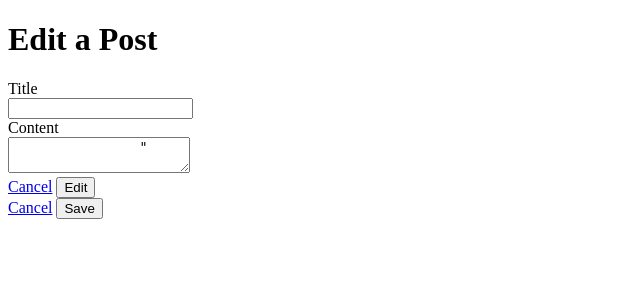
After one commit to codebangbang/flask-blogly, a Flask app: template templates/posts/edit.html in a window 1280 px wide. The commit adds this page. Shown: the top 300 px of the page, without its empty margins (0-640 px from the left). Run offline with Flask 3, Linux system fonts and the light colour scheme; the template is opened without the code that fills it, so the values that code supplies are empty.

Commit message:
Finished working on 1/22/24

```diff
--- a/app.py
+++ b/app.py
@@ -1,8 +1,8 @@
 """Blogly application."""
 
-from flask import Flask, request, render_template, redirect
+from flask import Flask, request, render_template, redirect, flash
 from flask_debugtoolbar import DebugToolbarExtension
-from models import db, connect_db, User
+from models import db, connect_db, User, Post
 
 app = Flask(__name__)
 app.config['SQLALCHEMY_DATABASE_URI'] = 'postgresql:///blogly'
@@ -10,13 +10,16 @@ app.config['SQLALCHEMY_TRACK_MODIFICATIONS']  =  False
 app.config['SQLALCHEMY_ECHO'] =  True
 app.config['SECRET_KEY'] = "fgshsafadfhd"
 app.config['DEBUG_TB_INTERCEPT_REDIRECTS'] = False
+
 connect_db(app)
+# db.create_all()
 
 debug = DebugToolbarExtension(app)
 
 @app.route('/')
 def root():
-    return redirect("/users")
+    posts = Post.query.order_by(Post.created_at.desc()).limit(5).all()
+    return render_template('posts/index.html', posts=posts)
 
 
 @app.route('/users')
@@ -84,10 +87,63 @@ def delete_user(user_id):
 
     return redirect("/users")
 
-# @app.route("/species/<species_id>")
-# def show_pets_by_species(species_id):
-#     pets = Pet.get_by_species(species_id)
-#     return render_template("species.html", pets=pets, species=species_id)
 
 
-# @app.route()
+
+
+
+
+@app.route('/users/<int:user_id>/posts/new')
+def posts_new_form(user_id):
+    user = User.query.get_or_404(user_id)
+    return render_template('posts/new.html', user=user)
+
+
+@app.route('/users/<int:user_id>/posts/new', methods=["POST"])
+def posts_new(user_id):
+    user = User.query.get_or_404(user_id)
+    new_post = Post(title=request.form['title'],
+        content=request.form['content'],
+        user=user)
+    db.session.add(new_post)
+    db.session.commit()
+
+    return redirect(f"/users/{user_id}")
+
+
+@app.route("/posts/<int:post_id>")
+def show_post(post_id):
+
+    post = Post.query.get_or_404(post_id)
+    return render_template("posts/show.html", post=post)
+
+
+@app.route("/posts/<int:post_id>/edit")
+def edit_post(post_id):
+
+    post = Post.query.get_or_404(post_id)
+    return render_template("posts/edit.html", post=post)
+
+
+@app.route("/posts/<int:post_id>/edit", methods=["POST"])
+def update_post(post_id):
+
+    post = Post.query.get_or_404(post_id)
+    post.title = request.form['title']
+    post.content = request.form['content']
+
+    db.session.add(post)
+    db.session.commit()
+
+    return redirect(f"/users/{post.user_id}")
+
+
+@app.route("/posts/<int:post_id>/delete", methods=["POST"])
+def delete_post(post_id):
+
+    post = Post.query.get_or_404(post_id)
+    user_id = post.user_id
+    db.session.delete(post)
+    db.session.commit()
+
+    return redirect(f"/users/{post.user_id}")
--- a/templates/base.html
+++ b/templates/base.html
@@ -4,7 +4,7 @@
 <head>
     <meta charset="UTF-8">
     <meta name="viewport" content="width=device-width, initial-scale=1.0">
-    <title>Base Template</title>
+    <title>{% block title%} {% endblock %} </title>
 </head>
 
 <body>
--- /dev/null
+++ b/templates/posts/edit.html
@@ -0,0 +1,39 @@
+{% extends 'base.html' %}
+{% block title %} Edit Post {% endblock %}
+
+{% block content %}
+<h1>Edit a Post</h1>
+<form method="POST" action="/posts/{{post.id}}/edit">
+    <div class="group-row-form">
+        <label for="title">Title</label>
+        <div class="col-sm-10">
+            <input type="text" class="form-control" id="title" name="title" value="{{post.title}}">
+        </div>
+    </div>
+
+    <div class="group-row-form">
+        <label for="content">Content</label>
+        <div class="col-sm-10">
+            <textarea type="text" class="form-control" id="content" name="content">
+                {{post.content}}"
+            </textarea>
+        </div>
+    </div>
+
+    <div class="group-row-form">
+        <div>
+            <a href="/users/{{post.user_id}}">Cancel</a>
+            <button type="submit">Edit</button>
+        </div>
+    </div>
+
+    <div class="group-form">
+        <a href="/users" class="btn">Cancel</a>
+        <button type="submit" class="btn-submit">Save</button>
+    </div>
+    </div>
+
+</form>
+
+
+{% endblock %}
```
Also changed, not shown: models.py (+27 -5 lines), templates/posts/index.html (added, +18 -0 lines), templates/posts/new.html (added, +31 -0 lines), templates/posts/show.html (added, +18 -0 lines), templates/users/show.html (+9 -8 lines).
